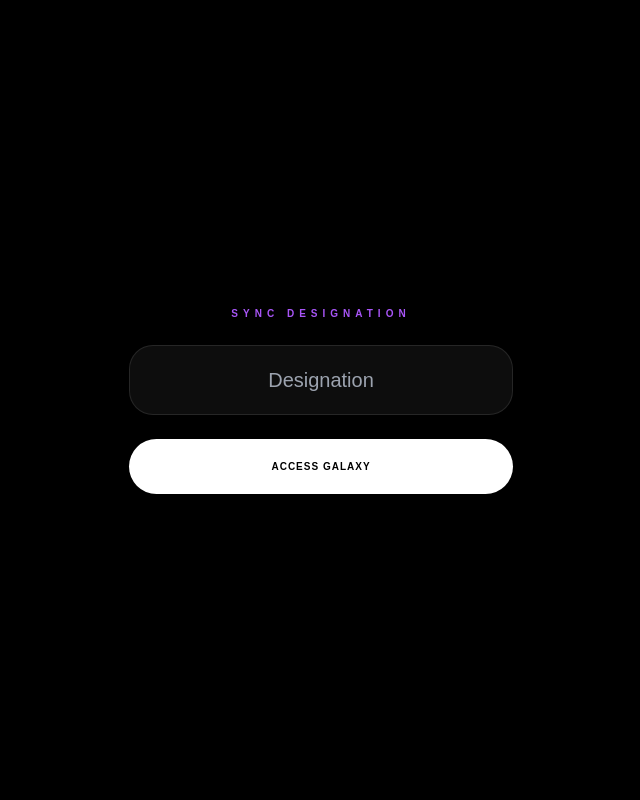
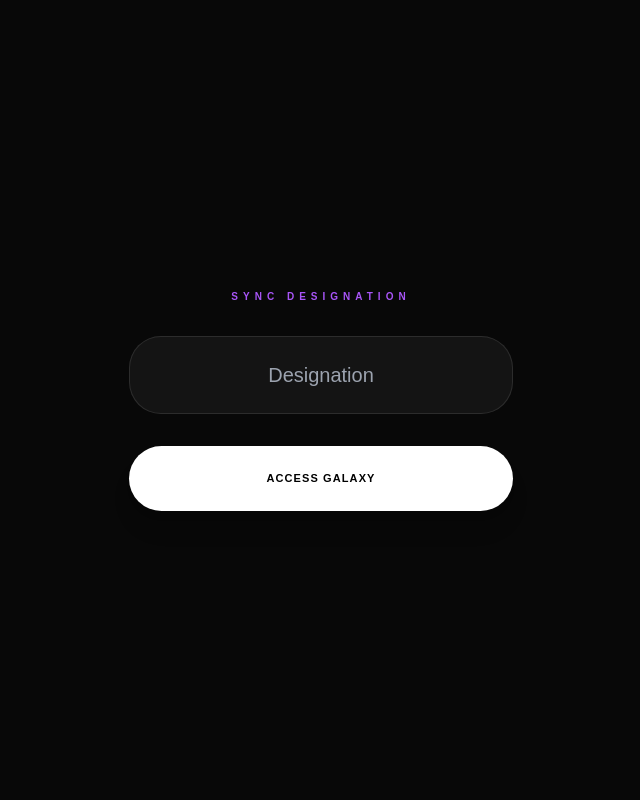
Before and after one commit to markolybrx/Celi_ai_journal, a Flask app: page / in a window 1280 px wide. Shown: the whole page, without its empty margins (319-959 px from the left). Run offline with Flask 3, Linux system fonts and the light colour scheme; some libraries are stand-ins or nearby versions.

Commit message:
Update auth.html

```diff
--- a/templates/auth.html
+++ b/templates/auth.html
@@ -3,13 +3,13 @@
 <head>
     <meta name="viewport" content="width=device-width, initial-scale=1.0">
     <script src="https://cdn.tailwindcss.com"></script>
-    <style>body { background: #000; color: #fff; font-family: sans-serif; }</style>
+    <style>body { background: #080808; color: #fff; font-family: sans-serif; }</style>
 </head>
-<body class="flex items-center justify-center h-screen p-6">
+<body class="flex items-center justify-center h-screen p-8">
     <div class="w-full max-w-sm text-center">
-        <div class="text-[10px] tracking-[0.5em] text-purple-500 font-black mb-6 uppercase">Sync Designation</div>
-        <input id="uid" type="text" placeholder="Designation" class="w-full bg-white/5 border border-white/10 p-5 rounded-3xl mb-6 text-center text-xl outline-none focus:border-purple-500 transition-all font-light">
-        <button onclick="login()" class="w-full bg-white text-black p-5 rounded-full font-bold uppercase tracking-widest text-[10px]">Access Galaxy</button>
+        <div class="text-[10px] tracking-[0.5em] text-purple-500 font-black mb-8 uppercase">Sync Designation</div>
+        <input id="uid" type="text" placeholder="Designation" class="w-full bg-white/5 border border-white/10 p-6 rounded-[2rem] mb-8 text-center text-xl outline-none focus:border-purple-500 transition-all font-light text-whitePlaceholder">
+        <button onclick="login()" class="w-full bg-white text-black p-6 rounded-full font-bold uppercase tracking-widest text-[11px] shadow-xl hover:scale-105 transition-transform">Access Galaxy</button>
     </div>
     <script>
         async function login() {
```
